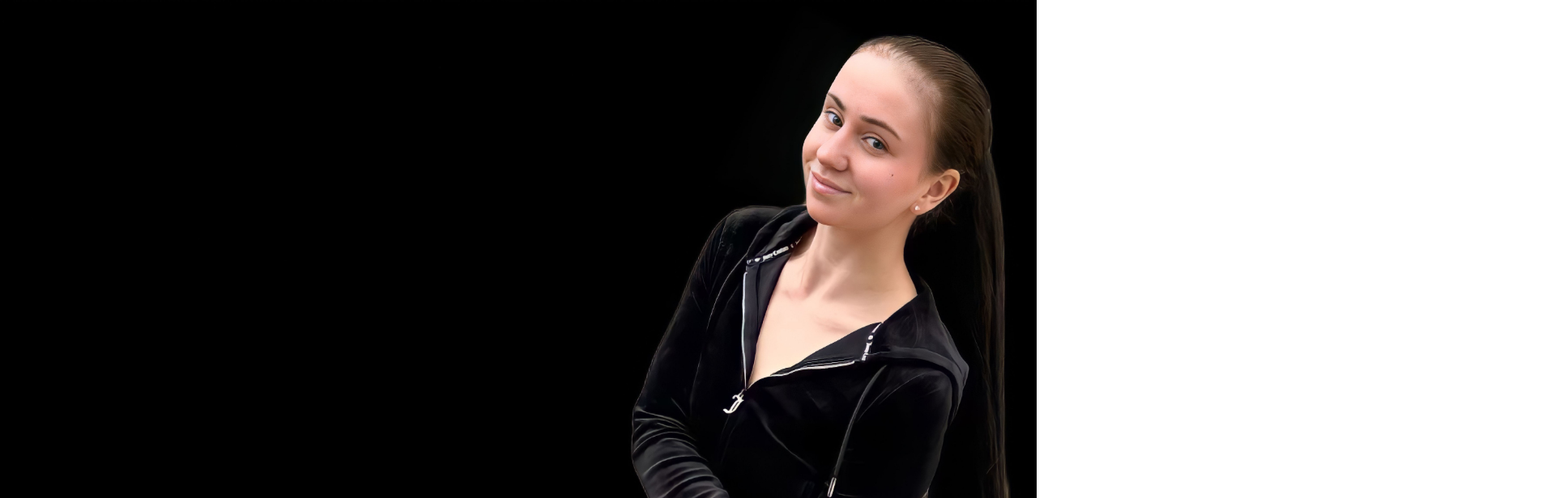
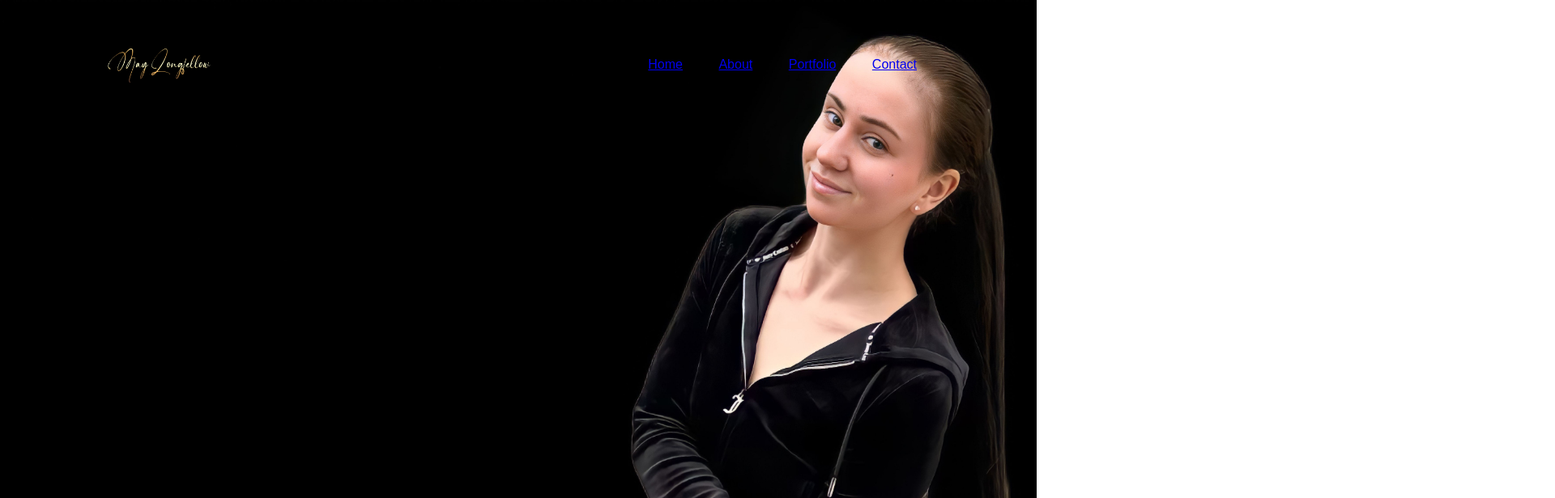
Before and after one commit to mayflower865/Portfolio-practice, a plain HTML site: page index.html in a window 1280 px wide. Shown: the top 616 px of the page at 81% size, 1920 px wide, since content can reach past the window. Drawn offline with Linux system fonts and the light colour scheme.

Commit message:
editing the logo and the nav links

```diff
--- a/src/style.css
+++ b/src/style.css
@@ -23,3 +23,11 @@ nav {
     justify-content: space-between;
     flex-wrap: wrap;
 }
+.logo {
+    width: 140px;
+}
+nav ul li {
+    display: inline-block;
+    list-style: none;
+    margin: 10px 20px;
+}
```
